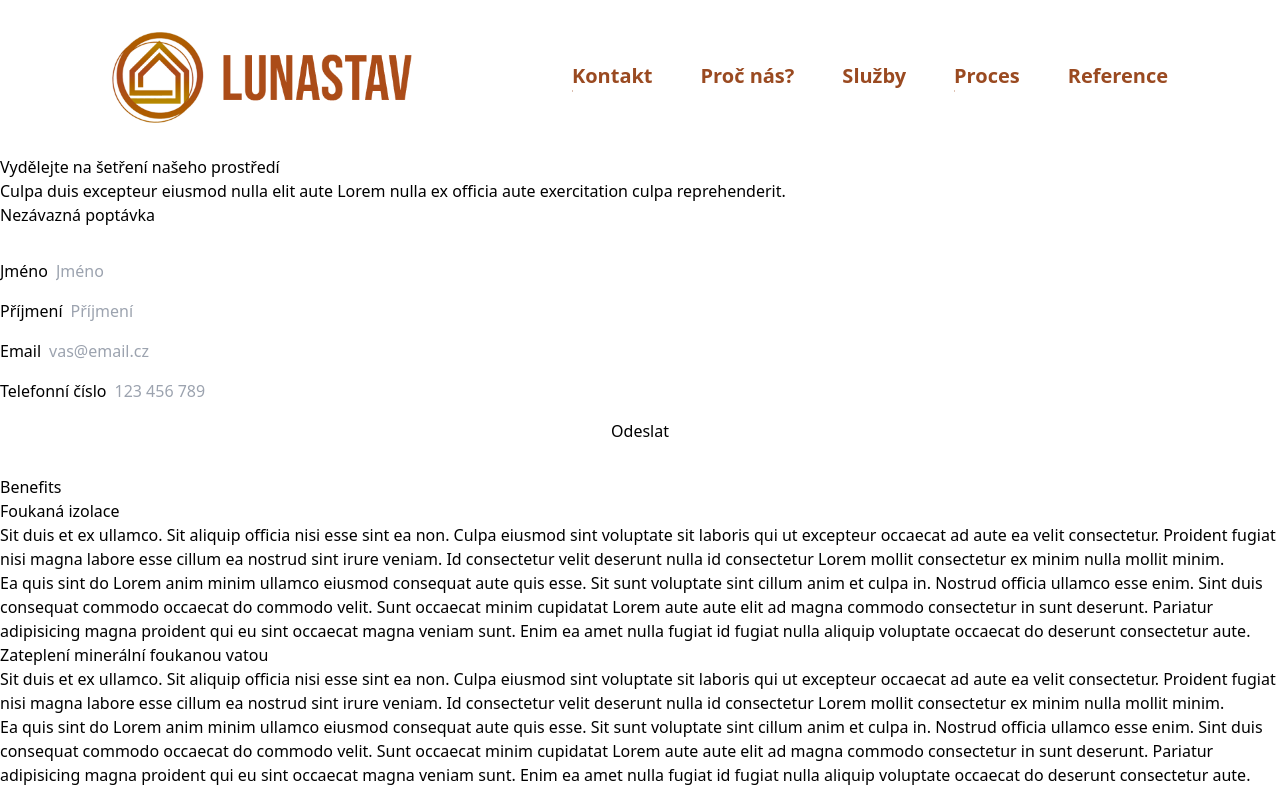
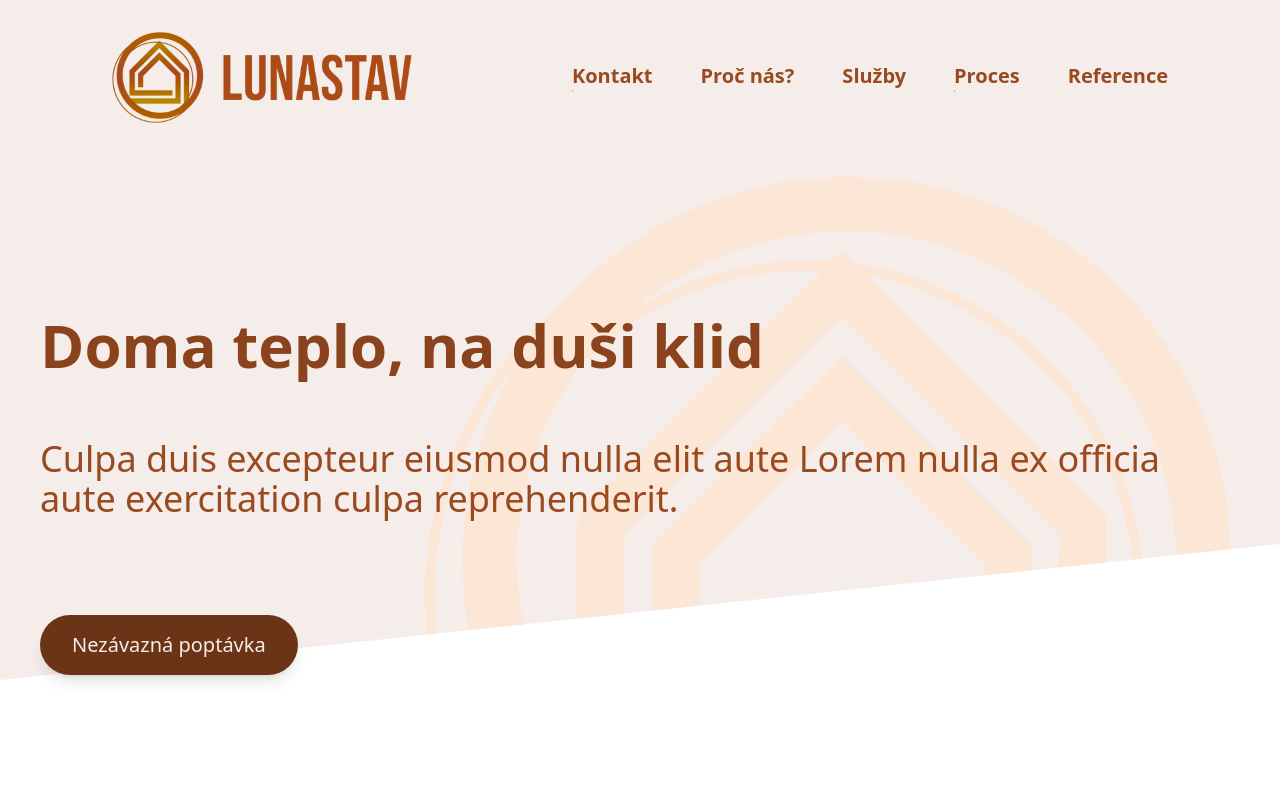
Before and after one commit to OndrejJuda/tepelne-izolace, a Next.js app: page / in a window 1280 px wide. Shown: the top 791 px of the page. Built offline with nearby package versions, Linux system fonts and the light colour scheme.

Commit message:
hero section

```diff
--- a/components/CTAButton.jsx
+++ b/components/CTAButton.jsx
@@ -1,8 +1,19 @@
 import React from 'react';
+import Link from 'next/link';
 
 const CTAButton = ({ children }) => {
   return (
-    <button>{children}</button>
+    <Link
+      href='#kontakty'
+    >
+      <span className='inline-block text-xl text-primary-50 bg-primary-700
+      py-4 px-8 rounded-full
+      hover:bg-primary-300 hover:text-primary-900 transition
+      shadow-lg hover:scale-105 hover:shadow-md active:scale-95 active:shadow-lg
+      '>
+        {children}
+      </span>
+    </Link>
   );
 };
 
--- a/components/Header.jsx
+++ b/components/Header.jsx
@@ -14,7 +14,9 @@ const Header = () => {
     <header
       className='flex justify-around items-center p-8'
     >
+      <Link href='/'>
       <img src='/logo-name.png' alt='logo' width={300} />
+      </Link>
       <nav className=''>
         <ul className='flex justify-center items-center gap-12'>
           {
--- a/components/Hero.jsx
+++ b/components/Hero.jsx
@@ -3,10 +3,31 @@ import { CTAButton } from './';
 
 const Hero = () => {
   return (
-    <section>
-      <h1>Vydělejte na šetření našeho prostředí</h1>
-      <p>Culpa duis excepteur eiusmod nulla elit aute Lorem nulla ex officia aute exercitation culpa reprehenderit.</p>
-      <CTAButton>Nezávazná poptávka</CTAButton>
+    <section className='flex flex-col items-center py-40'>
+      <div
+        className='absolute top-0 left-0 w-screen -z-10 bg-primary-50 h-[85vh]'
+        style={{ clipPath: 'polygon(0 0, 100% 0, 100% 80%, 0% 100%)' }}
+      >
+        <div className='relative'>
+          <img
+            src='/logo-one-color.svg'
+            alt='logo'
+            className='absolute right-32 top-64 scale-125'
+          />
+        </div>
+      </div>
+      <div>
+        <h1 className='text-6xl font-bold text-primary-600 mb-16'>
+          Doma teplo, na duši klid
+        </h1>
+
+        <p className='text-4xl text-primary-500 max-w-[1200px] mb-24'>
+          Culpa duis excepteur eiusmod nulla elit aute Lorem nulla ex officia aute exercitation culpa reprehenderit.
+        </p>
+
+        <CTAButton>Nezávazná poptávka</CTAButton>
+      </div>
+
     </section>
   );
 };
```
Also changed, not shown: public/logo-one-color.svg (added).
